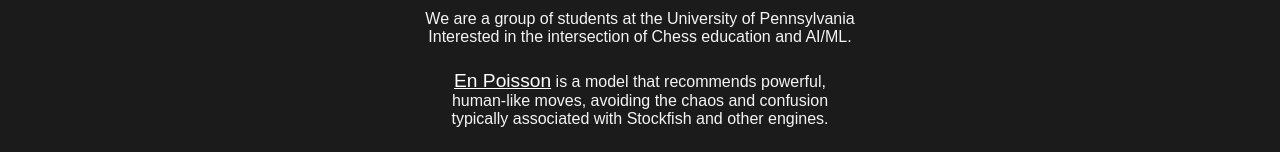
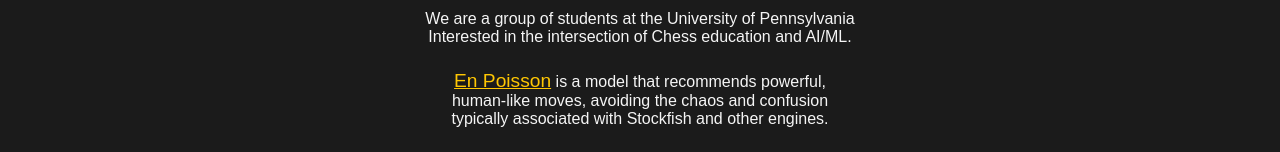
Before and after one commit to tonyjongyoonan/enpoisson, a React (Create React App) app in the folder frontend/: page /team in a window 1280 px wide. In both pictures the pointer is over the link "En Poisson". Shown: the part 427-579 px from the top of the page. Built offline with nearby package versions, Linux system fonts and the light colour scheme; a web font is replaced by a local one.

Commit message:
hover visuals

```diff
--- a/frontend/src/pages/Team.css
+++ b/frontend/src/pages/Team.css
@@ -33,3 +33,7 @@
     font-size: 1.2rem;
     color: white;
 }
+
+  .large-link:hover {
+    color: #ffc703;
+  }
```
